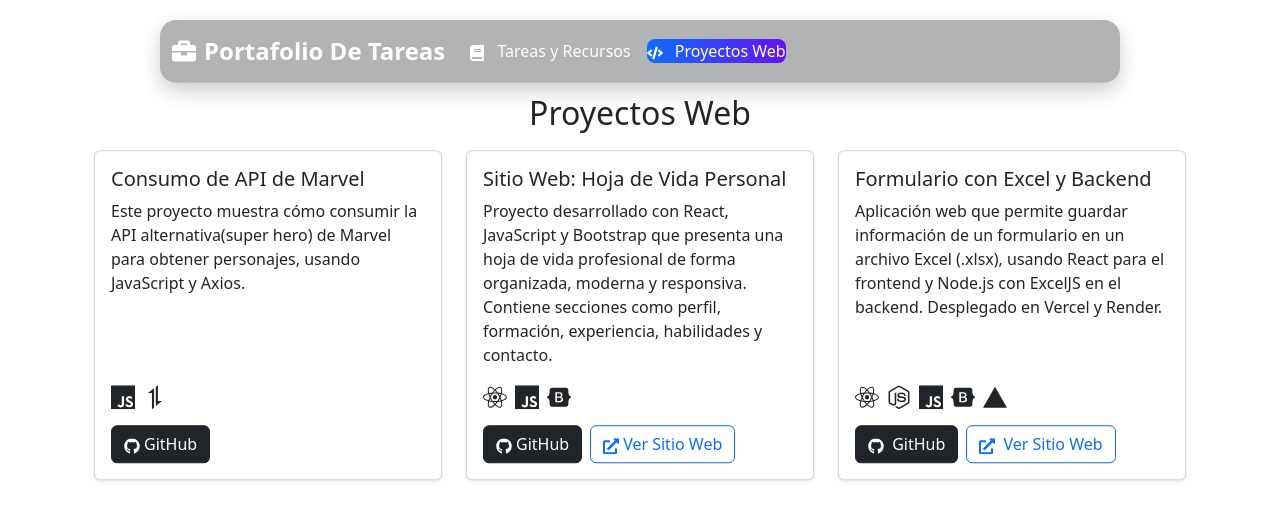
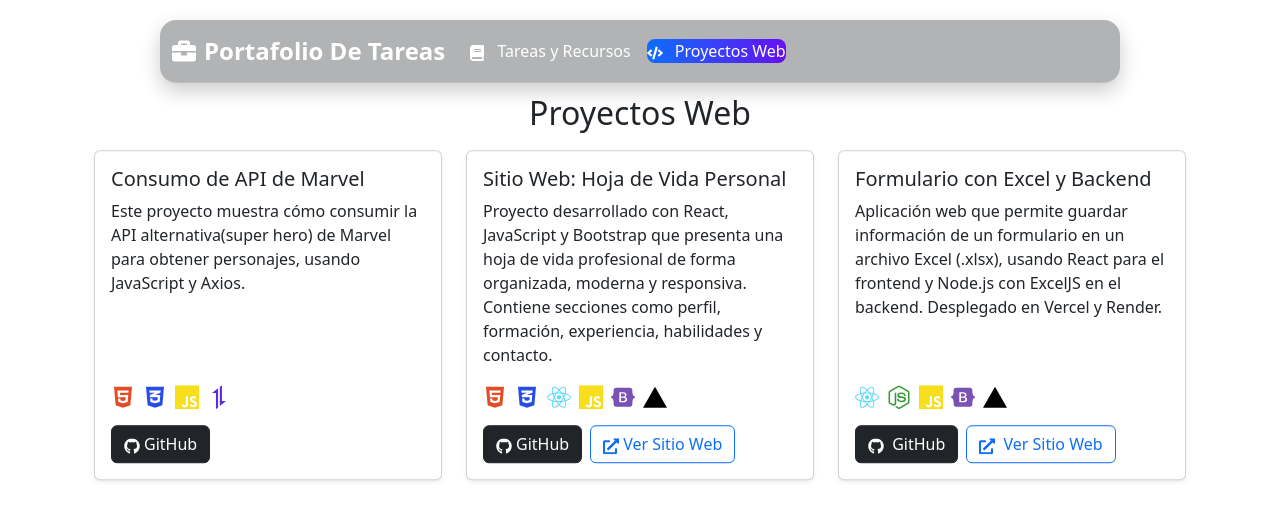
Before and after one commit to BJCorado/portafolio-tareas-desarrollo-web, a React (Create React App) app: page /proyectos in a window 1280 px wide. Shown: the top 520 px of the page. Built offline with nearby package versions, Linux system fonts and the light colour scheme.

Commit message:
se agrego el color oficial de los iconos de las tecnologias

```diff
--- a/src/pages/projects.js
+++ b/src/pages/projects.js
@@ -1,4 +1,4 @@
-import { FaGithub, FaExternalLinkAlt, FaReact, FaNodeJs } from 'react-icons/fa';
+import { FaGithub, FaExternalLinkAlt, FaReact, FaNodeJs, FaHtml5, FaCss3Alt } from 'react-icons/fa';
 import { SiJavascript, SiBootstrap, SiAxios, SiVercel } from 'react-icons/si';
 
 function Projects() {
@@ -16,8 +16,10 @@ function Projects() {
                 Este proyecto muestra cómo consumir la API alternativa(super hero) de Marvel para obtener personajes, usando JavaScript y Axios.
               </p>
               <div className="tech-icons mb-3">
-             <SiJavascript title="JavaScript" className="me-2" size={24} />
-             <SiAxios title="Axios" className="me-2" size={24} />
+             <FaHtml5 size={24} color="#e34c26" className="me-2" />
+             <FaCss3Alt size={24} color="#264de4" className="me-2" />
+             <SiJavascript title="JavaScript" size={24} style={{ color: '#F7DF1E' }} className="me-2" />
+            <SiAxios title="Axios" size={24} style={{ color: '#5A29E4' }} className="me-2" />
              </div>
               <div>
                 <a
@@ -43,9 +45,12 @@ function Projects() {
                 Proyecto desarrollado con React, JavaScript y Bootstrap que presenta una hoja de vida profesional de forma organizada, moderna y responsiva. Contiene secciones como perfil, formación, experiencia, habilidades y contacto.
               </p>
               <div className="tech-icons mb-3">
-              <FaReact title="React" className="me-2" size={24} />
-              <SiJavascript title="JavaScript" className="me-2" size={24} />
-              <SiBootstrap title="Bootstrap" className="me-2" size={24} />
+              <FaHtml5 size={24} color="#e34c26" className="me-2" />
+              <FaCss3Alt size={24} color="#264de4" className="me-2" />
+              <FaReact title="React" size={24} style={{ color: '#61DAFB' }} className="me-2" />
+              <SiJavascript title="JavaScript" size={24} style={{ color: '#F7DF1E' }} className="me-2" />
+              <SiBootstrap title="Bootstrap" size={24} style={{ color: '#7952B3' }} className="me-2" />
+              <SiVercel title="Vercel" size={24} style={{ color: '#000000' }} className="me-2" />
                </div>
               <div>
                 <a
@@ -79,11 +84,11 @@ function Projects() {
         Aplicación web que permite guardar información de un formulario en un archivo Excel (.xlsx), usando React para el frontend y Node.js con ExcelJS en el backend. Desplegado en Vercel y Render.
       </p>
       <div className="tech-icons mb-3">
-        <FaReact title="React" className="me-2" size={24} />
-        <FaNodeJs title="Node.js" className="me-2" size={24} />
-       <SiJavascript title="JavaScript" className="me-2" size={24} />
-       <SiBootstrap title="Bootstrap" className="me-2" size={24} />
-       <SiVercel title="Vercel" className="me-2" size={24} />
+        <FaReact title="React" size={24} style={{ color: '#61DAFB' }} className="me-2" />
+        <FaNodeJs title="Node.js" size={24} style={{ color: '#339933' }} className="me-2" />
+       <SiJavascript title="JavaScript" size={24} style={{ color: '#F7DF1E' }} className="me-2" />
+       <SiBootstrap title="Bootstrap" size={24} style={{ color: '#7952B3' }} className="me-2" />
+       <SiVercel title="Vercel" size={24} style={{ color: '#000000' }} className="me-2" />
      </div>
       <div>
         <a
```
